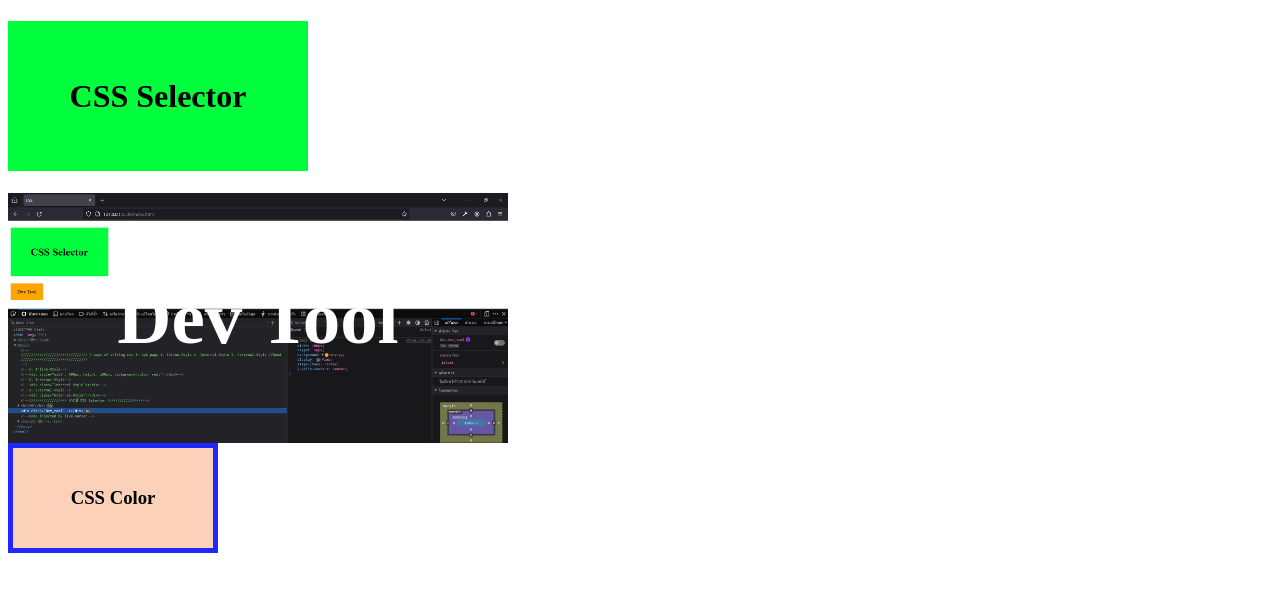
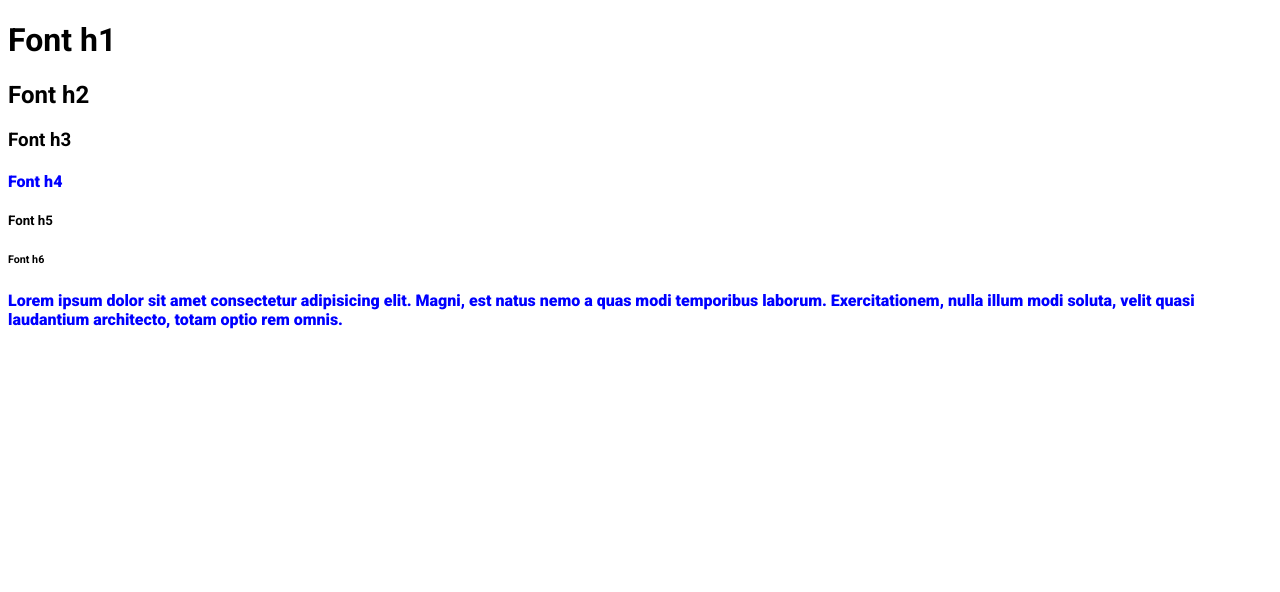
Before and after one commit to JanoiBJR21/CSS-in-Web-Pages, a plain HTML site: page index.html in a window 1280 px wide. Drawn offline with Linux system fonts and the light colour scheme.

Commit message:
CSS Font
การใช้ Font

```diff
--- a/css/style.css
+++ b/css/style.css
@@ -9,20 +9,20 @@
     CSS Selector
 ///////////////////
 */
-h1 {
+/* h1 {
     width: 300px;
     height: 150px;
     background: #00ff3c;
     display: flex;
     align-items: center;
     justify-content: center;
-}
+} */
 /*
 ///////////////////
     Dev Tool
 ///////////////////
 */
-.dev_tool{
+/* .dev_tool{
     width: 500px;
     height: 250px;
     background-image: url(../imges/image.png);
@@ -33,26 +33,45 @@ h1 {
     color: #fff;
     font-size: 50px;
     font-weight: 800;
-}
+} */
 /*
 ///////////////////
     CSS Color
 ///////////////////
 */
-.css_color{
-    width: 200px;
-    height: 100px;
-    display: flex;
-    align-items: center;
-    justify-content: center;
-    border: 5px solid rgb(33, 40, 255);
+/* .css_color{ */
+/* width: 200px; */
+/* height: 100px; */
+/* display: flex; */
+/* align-items: center; */
+/* justify-content: center; */
+/* border: 5px solid rgb(33, 40, 255); */
 
-    /* 1.Color Name */
-    background-color: blueviolet;
-    /* 2.Color HEX */
-    background-color: #17b7e3;
-    /* 3.Color rgb */
-    background-color: rgb(246, 103, 26);
-    /* 3.Color rgba */
-    background-color: rgba(246, 103, 26, 0.3);
+/* 1.Color Name */
+/* background-color: blueviolet; */
+/* 2.Color HEX */
+/* background-color: #17b7e3; */
+/* 3.Color rgb */
+/* background-color: rgb(246, 103, 26); */
+/* 3.Color rgba */
+/* background-color: rgba(246, 103, 26, 0.3); */
+/* } */
+/*
+///////////////////
+    CSS Font
+///////////////////
+*/
+@import url('https://fonts.googleapis.com/css2?family=Roboto:ital,wght@0,100;0,300;0,400;0,500;0,700;0,900;1,100;1,300;1,400;1,500;1,700;1,900&display=swap');
+.font_h{
+    font-family: "Roboto", sans-serif;
+    font-weight: 700;
 }
+@font-face {
+    font-family: Roboto;
+    src: url(../fonts/Roboto-Regular.woff);
+}
+.font_face, h4{
+    font-family: Roboto;
+    color: blue;
+    font-weight: 900;
+}
--- a/index.html
+++ b/index.html
@@ -5,7 +5,18 @@
     <meta charset="UTF-8">
     <meta name="viewport" content="width=device-width, initial-scale=1.0">
     <title>CSS</title>
+
     <link rel="stylesheet" href="/css/style.css">
+    <link rel="preconnect" href="https://fonts.googleapis.com">
+    <link rel="preconnect" href="https://fonts.gstatic.com" crossorigin>
+    <!--
+//////////////////
+    การใช้ Font
+/////////////////
+-->
+    <link
+        href="https://fonts.googleapis.com/css2?family=Roboto:ital,wght@0,100;0,300;0,400;0,500;0,700;0,900;1,100;1,300;1,400;1,500;1,700;1,900&display=swap"
+        rel="stylesheet">
 
     <!-- 2. Internal-Style -->
     <!-- <style>
@@ -41,7 +52,7 @@
     การใช้ CSS Selector
 /////////////////
 -->
-    <h1>CSS Selector</h1>
+    <!-- <h1>CSS Selector</h1>
 
     <div class="dev_tool">
         <h2>Dev Tool</h2>
@@ -49,7 +60,26 @@
 
     <div class="css_color">
         <h3>CSS Color</h3>
+    </div> -->
+
+    <!--
+//////////////////
+    การใช้ Font
+/////////////////
+-->
+    <div class="font_h">
+        <h1>Font h1</h1>
+        <h2>Font h2</h2>
+        <h3>Font h3</h3>
+        <h4>Font h4</h4>
+        <h5>Font h5</h5>
+        <h6>Font h6</h6>
     </div>
+    <p class="font_face">Lorem ipsum dolor sit amet consectetur adipisicing elit. Magni, est natus nemo a quas modi temporibus
+        laborum. Exercitationem, nulla illum modi soluta, velit quasi laudantium architecto, totam optio rem omnis.
+    </p>
+
+
 </body>
 
 </html>
```
Also changed, not shown: fonts/Roboto-Regular.woff (added). Lines whose indentation alone changed are shown as unchanged.
